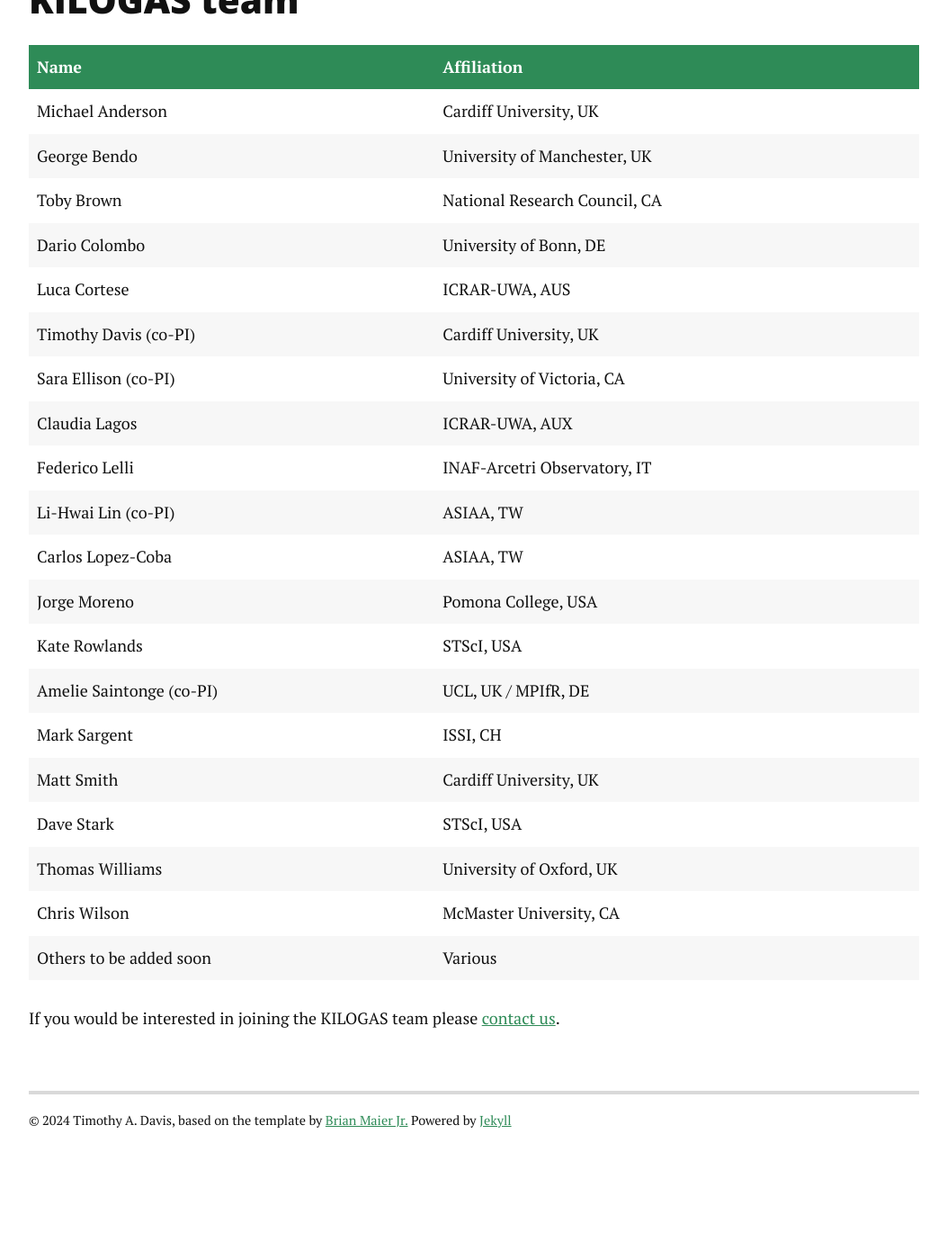
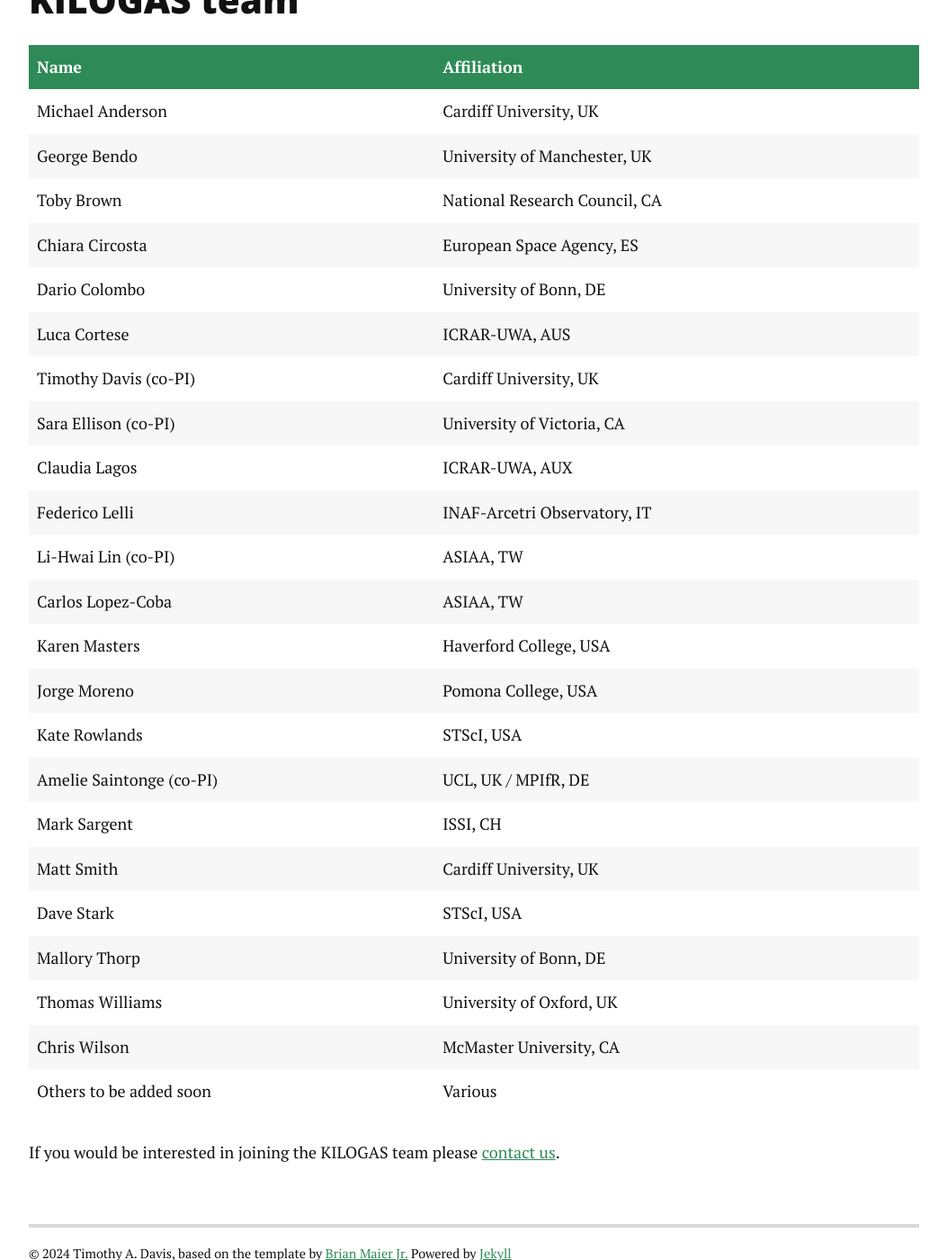
Before and after one commit to TimothyADavis/kilogas, a Jekyll site: the page built from team.md, in a window 1280 px wide and 1400 px high, scrolled down 303 px. Shown: the whole window at 90% size, without its empty margins (113-1166 px from the left). Built offline with Jekyll 4.4.1, drawn with Linux system fonts in a browser that asks for light colours; nearby versions of some CDN libraries; before the commit the page ends 1583 px from its top, so only the background shows below that.

Commit message:
Update team.md

```diff
--- a/team.md
+++ b/team.md
@@ -10,6 +10,7 @@
 | Michael Anderson 			| Cardiff University, UK		|
 | George Bendo				| University of Manchester, UK	|
 | Toby Brown				| National Research Council, CA |
+| Chiara Circosta			| European Space Agency, ES 	|
 | Dario Colombo				| University of Bonn, DE 		|
 | Luca Cortese				| ICRAR-UWA, AUS				|
 | Timothy Davis (co-PI) 	| Cardiff University, UK        |
@@ -18,12 +19,14 @@
 | Federico Lelli 			| INAF-Arcetri Observatory, IT 	|
 | Li-Hwai Lin   (co-PI)  	| ASIAA, TW				        |
 | Carlos Lopez-Coba			| ASIAA, TW						|
+| Karen Masters				| Haverford College, USA		|
 | Jorge Moreno				| Pomona College, USA			|
 | Kate Rowlands				| STScI, USA					|
 | Amelie Saintonge  (co-PI) | UCL, UK / MPIfR, DE       	|
 | Mark Sargent				| ISSI, CH						|
 | Matt Smith				| Cardiff University, UK		|
 | Dave Stark				| STScI, USA					|
+| Mallory Thorp				| University of Bonn, DE 		|
 | Thomas Williams			| University of Oxford, UK		|
 | Chris Wilson				| McMaster University, CA 		|
 | Others to be added soon   | Various			       	    |
```
